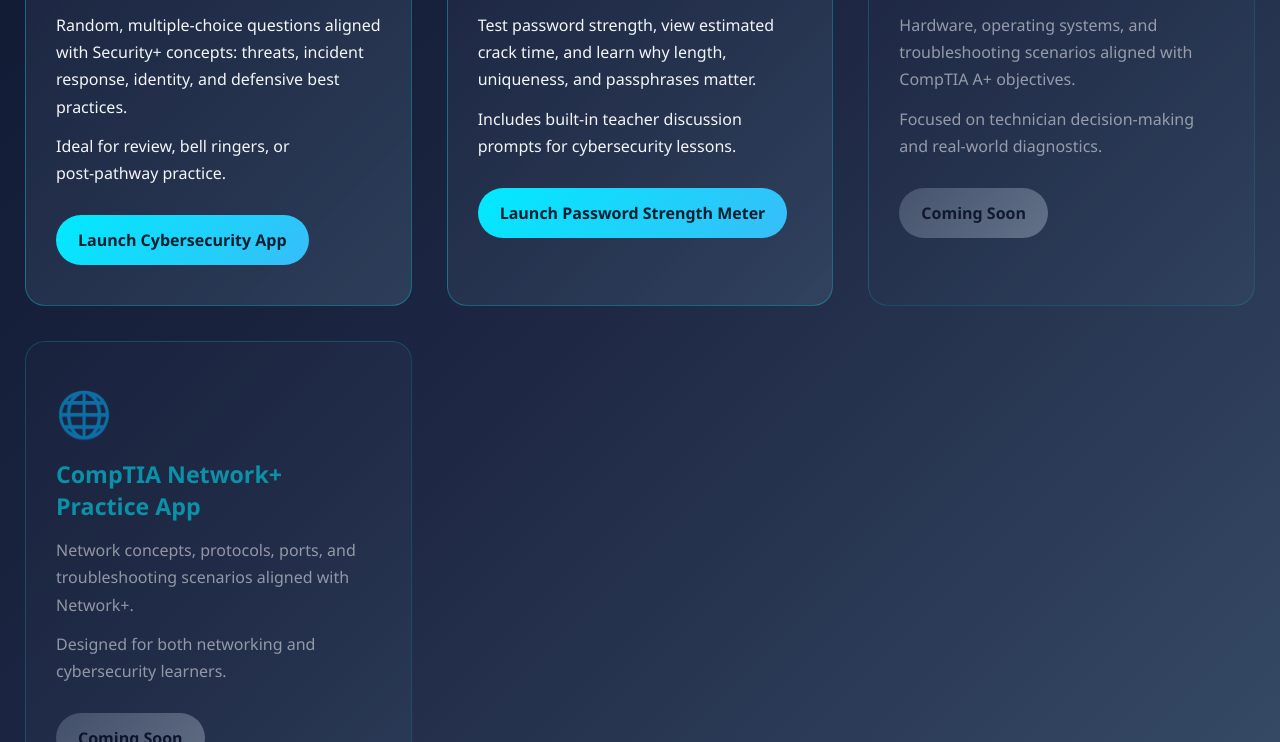
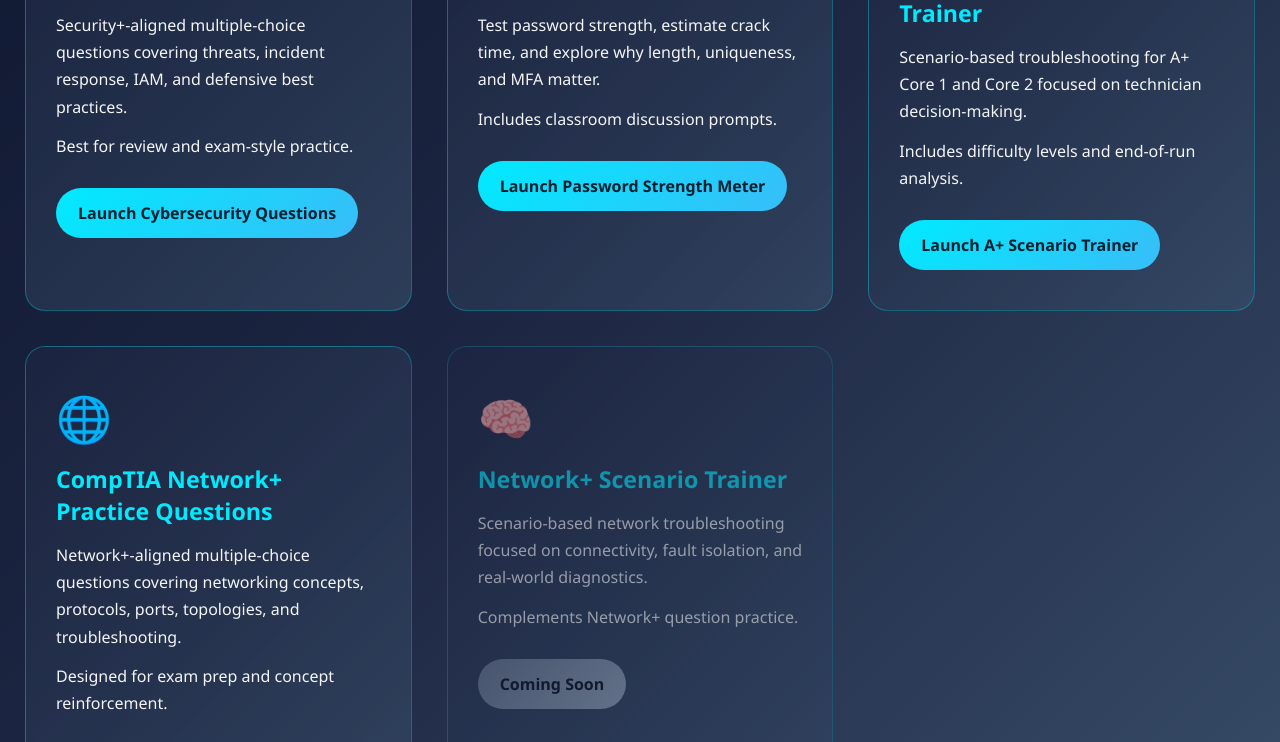
Before and after one commit to gm202511/websitegm, a plain HTML site: page apps/index.html in a window 1280 px wide. Shown: the part 667-1409 px from the top of the page. Drawn offline with Linux system fonts and the light colour scheme.

Commit message:
Update index.html

```diff
--- a/apps/index.html
+++ b/apps/index.html
@@ -105,7 +105,6 @@
   border-radius:20px;
   padding:40px 30px;
   transition:all 0.4s ease;
-  position:relative;
 }
 
 .card:hover{
@@ -179,31 +178,27 @@
 <header>
   <h1>🧪 Practice Apps</h1>
   <p>
-    Interactive tools designed to reinforce learning, encourage critical thinking,
+    Interactive tools designed to reinforce learning, build technician thinking,
     and support certification‑aligned practice across IT pathways.
   </p>
 </header>
 
-<!-- Apps Section -->
+<!-- Apps -->
 <section>
   <h2>Available Apps</h2>
 
   <div class="grid">
 
-    <!-- Cybersecurity App -->
+    <!-- Cybersecurity Question App -->
     <div class="card">
       <div class="icon">🎱</div>
       <h3>Cybersecurity Question App</h3>
       <p>
-        Random, multiple‑choice questions aligned with Security+ concepts:
-        threats, incident response, identity, and defensive best practices.
+        Security+‑aligned multiple‑choice questions covering threats,
+        incident response, IAM, and defensive best practices.
       </p>
-      <p>
-        Ideal for review, bell ringers, or post‑pathway practice.
-      </p>
-      <a href="/apps/cyber-magic-question.html">
-        Launch Cybersecurity App
-      </a>
+      <p>Best for review and exam‑style practice.</p>
+      <a href="/apps/cyber-magic-question.html">Launch Cybersecurity Questions</a>
     </div>
 
     <!-- Password Strength Meter -->
@@ -211,47 +206,47 @@
       <div class="icon">🔐</div>
       <h3>Password Strength Meter</h3>
       <p>
-        Test password strength, view estimated crack time, and learn why
-        length, uniqueness, and passphrases matter.
+        Test password strength, estimate crack time, and explore why
+        length, uniqueness, and MFA matter.
       </p>
-      <p>
-        Includes built‑in teacher discussion prompts for cybersecurity lessons.
-      </p>
-      <a href="/apps/password-strength-meter.html">
-        Launch Password Strength Meter
-      </a>
+      <p>Includes classroom discussion prompts.</p>
+      <a href="/apps/password-strength-meter.html">Launch Password Strength Meter</a>
     </div>
 
-    <!-- A+ App -->
-    <div class="card disabled">
+    <!-- A+ Scenario Trainer -->
+    <div class="card">
       <div class="icon">🖥️</div>
-      <h3>CompTIA A+ Practice App</h3>
+      <h3>CompTIA A+ Scenario Trainer</h3>
       <p>
-        Hardware, operating systems, and troubleshooting scenarios aligned
-        with CompTIA A+ objectives.
+        Scenario‑based troubleshooting for A+ Core 1 and Core 2 focused on
+        technician decision‑making.
       </p>
-      <p>
-        Focused on technician decision‑making and real‑world diagnostics.
-      </p>
-      <a href="#">
-        Coming Soon
-      </a>
+      <p>Includes difficulty levels and end‑of‑run analysis.</p>
+      <a href="/apps/aplus-scenario-trainer.html">Launch A+ Scenario Trainer</a>
     </div>
 
-    <!-- Network+ App -->
+    <!-- Network+ Question App ✅ NEW -->
+    <div class="card">
+      <div class="icon">🌐</div>
+      <h3>CompTIA Network+ Practice Questions</h3>
+      <p>
+        Network+‑aligned multiple‑choice questions covering networking concepts,
+        protocols, ports, topologies, and troubleshooting.
+      </p>
+      <p>Designed for exam prep and concept reinforcement.</p>
+      <a href="/apps/networkplus-questions.html">Launch Network+ Questions</a>
+    </div>
+
+    <!-- Network+ Scenario Trainer (future) -->
     <div class="card disabled">
-      <div class="icon">🌐</div>
-      <h3>CompTIA Network+ Practice App</h3>
+      <div class="icon">🧠</div>
+      <h3>Network+ Scenario Trainer</h3>
       <p>
-        Network concepts, protocols, ports, and troubleshooting scenarios
-        aligned with Network+.
+        Scenario‑based network troubleshooting focused on connectivity,
+        fault isolation, and real‑world diagnostics.
       </p>
-      <p>
-        Designed for both networking and cybersecurity learners.
-      </p>
-      <a href="#">
-        Coming Soon
-      </a>
+      <p>Complements Network+ question practice.</p>
+      <a href="#">Coming Soon</a>
     </div>
 
   </div>
@@ -263,4 +258,3 @@
 
 </body>
 </html>
-``
```
